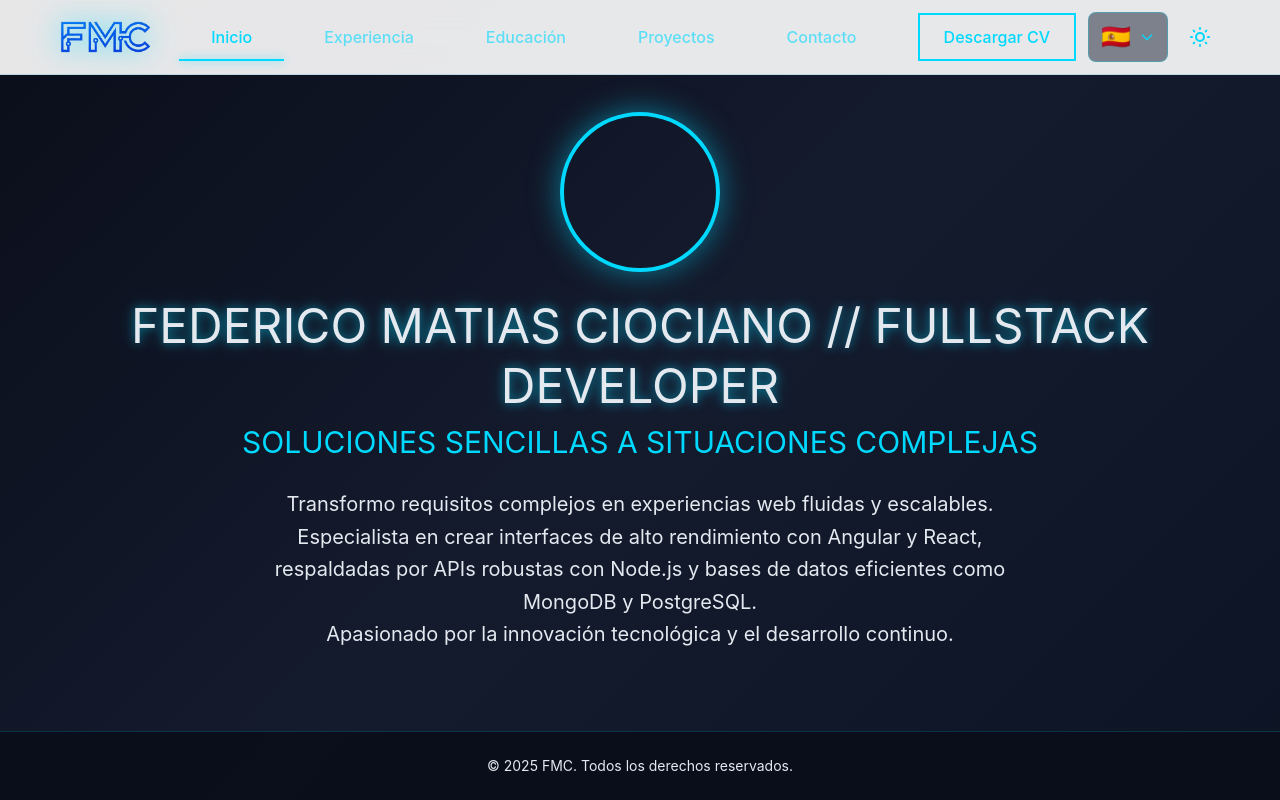
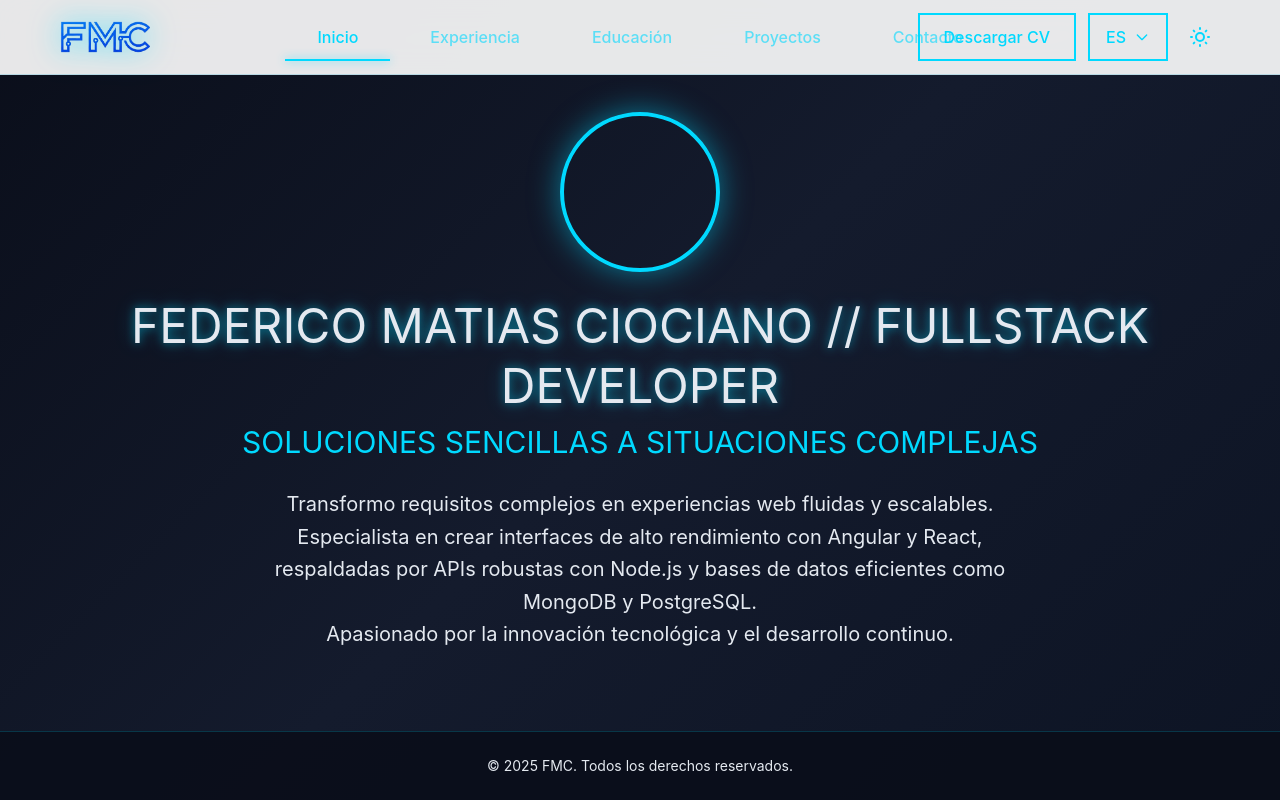
Before and after one commit to FedeMC90/portfolio, a Next.js app: page / in a window 1280 px wide. Built offline with nearby package versions, Linux system fonts and the light colour scheme; grey boxes are pictures that could not be loaded.

Commit message:
fix language switcher

```diff
--- a/components/LanguageSwitcher/LanguageSwitcher.tsx
+++ b/components/LanguageSwitcher/LanguageSwitcher.tsx
@@ -5,9 +5,12 @@ import { useTranslation, Language } from '@/contexts/LanguageContext';
 import { useState, useRef, useEffect } from 'react';
 
 const flags = {
-	es: '🇪🇸',
-	en: '🇺🇸',
-	pt: '🇧🇷',
+	// es: '🇪🇸',
+	// en: '🇺🇸',
+	// pt: '🇧🇷',
+	es: 'ES',
+	en: 'EN',
+	pt: 'PT',
 };
 
 const languageNames = {
@@ -46,10 +49,11 @@ export default function LanguageSwitcher() {
 				whileHover={{ scale: 1.05 }}
 				whileTap={{ scale: 0.95 }}
 				onClick={() => setIsOpen(!isOpen)}
-				className='flex items-center gap-2 px-3 py-2 rounded-lg border border-[var(--primary-cyan)]/30 hover:border-[var(--primary-cyan)] transition-colors bg-[var(--background-secondary)]/50'
+				// className='flex items-center gap-2 px-3 py-2 border border-[var(--primary-cyan)]/30 hover:border-[var(--primary-cyan)] transition-colors bg-[var(--background-secondary)]/50'
+				className='flex items-center gap-2 px-1 py-1.5 sm:px-4 sm:py-2 md:py-2.5 md:border-2 border-[var(--primary-cyan)] text-[var(--primary-cyan)] font-medium text-xs sm:text-sm md:text-base hover:bg-[var(--primary-cyan)]/10 transition-all whitespace-nowrap'
 				aria-label='Change language'
 			>
-				<span className='text-2xl'>{flags[language]}</span>
+				<span className='text-[var(--primary-cyan)]'>{flags[language]}</span>
 				<svg
 					className={`w-4 h-4 text-[var(--primary-cyan)] transition-transform ${isOpen ? 'rotate-180' : ''}`}
 					fill='none'
--- a/components/Navigation/Navigation.tsx
+++ b/components/Navigation/Navigation.tsx
@@ -6,6 +6,7 @@ import { useState } from 'react';
 import { useTheme } from '@/contexts/ThemeContext';
 import { useTranslation } from '@/contexts/LanguageContext';
 import LanguageSwitcher from '@/components/LanguageSwitcher/LanguageSwitcher';
+import ThemeToggle from '@/components/ThemeToggle/ThemeToggle';
 
 /**
  * Componente Navigation - Barra de navegación con botones
@@ -63,7 +64,7 @@ export default function Navigation({ activeSection, onSectionChange }: Navigatio
 						/>
 					</motion.div>
 					{/* Desktop Navigation - Hidden on mobile */}
-					<ul className='hidden md:flex flex-wrap justify-center gap-0.5 sm:gap-1 md:gap-2 flex-1 mx-2'>
+					<ul className='hidden md:flex flex-wrap justify-center gap-0.5 sm:gap-1 md:gap-2 absolute left-0 right-0 pointer-events-none'>
 						{sections.map((section, index) => (
 							<motion.li
 								key={section.id}
@@ -75,7 +76,7 @@ export default function Navigation({ activeSection, onSectionChange }: Navigatio
 									onClick={() => onSectionChange(section.id)}
 									whileHover={{ scale: 1.02 }}
 									whileTap={{ scale: 0.98 }}
-									className={`relative px-2 py-2 sm:px-3 sm:py-2 md:px-8 md:py-3 font-medium transition-all text-xs sm:text-sm md:text-base text-[var(--primary-cyan)] ${
+									className={`relative px-2 py-2 sm:px-3 sm:py-2 md:px-8 md:py-3 font-medium transition-all text-xs sm:text-sm md:text-base text-[var(--primary-cyan)] pointer-events-auto ${
 										activeSection === section.id ? 'opacity-100' : 'opacity-60 hover:opacity-100'
 									}`}
 								>
@@ -95,65 +96,42 @@ export default function Navigation({ activeSection, onSectionChange }: Navigatio
 							</motion.li>
 						))}
 					</ul>
-					{/* Botón Descargar CV - Desktop only */}
+
+					{/* Right side buttons group - Desktop only */}
+					<div className='hidden md:flex items-center gap-3'>
+						{/* Botón Descargar CV */}
 						<motion.a
 							href='/docs/Federico_Ciociano_Frontend.pdf'
 							download='Federico_Ciociano_Frontend.pdf'
 							whileHover={{ scale: 1.05 }}
 							whileTap={{ scale: 0.95 }}
-						className='hidden md:inline-block px-2 py-1.5 sm:px-4 sm:py-2 md:px-6 md:py-2.5 border-2 border-[var(--primary-cyan)] text-[var(--primary-cyan)] font-medium text-xs sm:text-sm md:text-base hover:bg-[var(--primary-cyan)]/10 transition-all whitespace-nowrap'
-						title='Descargar CV'
+							className='px-2 py-1.5 sm:px-4 sm:py-2 md:px-6 md:py-2.5 border-2 border-[var(--primary-cyan)] text-[var(--primary-cyan)] font-medium text-xs sm:text-sm md:text-base hover:bg-[var(--primary-cyan)]/10 transition-all whitespace-nowrap'
+							title={t.nav.downloadResume}
 						>
-						Descargar CV
+							{t.nav.downloadResume}
 						</motion.a>
-					{/* Language Switcher - Desktop only */}
-					<div className='hidden md:block ml-3'>
+
+						{/* Language Switcher */}
 						<LanguageSwitcher />
+
+						{/* Theme Toggle Button */}
+						<ThemeToggle />
 					</div>
-					{/* Theme Toggle Button - Desktop only */}
-					<motion.button
-						key={theme}
-						whileHover={{ scale: 1.1, rotate: 15 }}
-						whileTap={{ scale: 0.9 }}
-						onClick={toggleTheme}
-						suppressHydrationWarning
-						className='md:flex items-center justify-center w-10 h-10 ml-3 text-[var(--primary-cyan)] hover:bg-[var(--primary-cyan)]/10 rounded-full transition-all'
-						aria-label='Cambiar tema'
+
+					{/* Theme Toggle Button - Mobile */}
+					<div className='md:hidden'>
+						<ThemeToggle />
+					</div>
+
+					{/* Language Switcher */}
+					<motion.div
+						animate={{ opacity: 1, y: 0 }}
+						transition={{ delay: 0.4 }}
+						className='md:hidden'
 					>
-						<span suppressHydrationWarning>
-							{theme === 'dark' ? (
-								// Sol para modo oscuro
-								<svg
-									className='w-6 h-6'
-									fill='none'
-									stroke='currentColor'
-									viewBox='0 0 24 24'
-								>
-									<path
-										strokeLinecap='round'
-										strokeLinejoin='round'
-										strokeWidth={2}
-										d='M12 3v1m0 16v1m9-9h-1M4 12H3m15.364 6.364l-.707-.707M6.343 6.343l-.707-.707m12.728 0l-.707.707M6.343 17.657l-.707.707M16 12a4 4 0 11-8 0 4 4 0 018 0z'
-									/>
-								</svg>
-							) : (
-								// Luna para modo claro
-								<svg
-									className='w-6 h-6'
-									fill='none'
-									stroke='currentColor'
-									viewBox='0 0 24 24'
-								>
-									<path
-										strokeLinecap='round'
-										strokeLinejoin='round'
-										strokeWidth={2}
-										d='M20.354 15.354A9 9 0 018.646 3.646 9.003 9.003 0 0012 21a9.003 9.003 0 008.354-5.646z'
-									/>
-								</svg>
-							)}
-						</span>
-					</motion.button>{' '}
+						<LanguageSwitcher />
+					</motion.div>
+
 					{/* Hamburger Menu Button - Mobile only */}
 					<motion.button
 						whileHover={{ scale: 1.1 }}
@@ -253,17 +231,6 @@ export default function Navigation({ activeSection, onSectionChange }: Navigatio
 									))}
 								</nav>
 
-								{/* Language Switcher */}
-								<motion.div
-									initial={{ opacity: 0, y: 20 }}
-									animate={{ opacity: 1, y: 0 }}
-									transition={{ delay: 0.4 }}
-									className='mt-4'
-								>
-									<LanguageSwitcher />
-								</motion.div>
-
-								{/* CV Download Button */}
 								<motion.a
 									initial={{ opacity: 0, y: 20 }}
 									animate={{ opacity: 1, y: 0 }}
--- /dev/null
+++ b/components/ThemeToggle/ThemeToggle.tsx
@@ -0,0 +1,54 @@
+'use client';
+
+import { motion } from 'framer-motion';
+import { useTheme } from '@/contexts/ThemeContext';
+
+export default function ThemeToggle() {
+	const { theme, toggleTheme } = useTheme();
+
+	return (
+		<motion.button
+			key={theme}
+			whileHover={{ scale: 1.1, rotate: 15 }}
+			whileTap={{ scale: 0.9 }}
+			onClick={toggleTheme}
+			suppressHydrationWarning
+			className='flex items-center justify-center w-10 h-10 text-[var(--primary-cyan)] hover:bg-[var(--primary-cyan)]/10 rounded-full transition-all'
+			aria-label='Cambiar tema'
+		>
+			<span suppressHydrationWarning>
+				{theme === 'dark' ? (
+					// Sol para modo oscuro
+					<svg
+						className='w-6 h-6'
+						fill='none'
+						stroke='currentColor'
+						viewBox='0 0 24 24'
+					>
+						<path
+							strokeLinecap='round'
+							strokeLinejoin='round'
+							strokeWidth={2}
+							d='M12 3v1m0 16v1m9-9h-1M4 12H3m15.364 6.364l-.707-.707M6.343 6.343l-.707-.707m12.728 0l-.707.707M6.343 17.657l-.707.707M16 12a4 4 0 11-8 0 4 4 0 018 0z'
+						/>
+					</svg>
+				) : (
+					// Luna para modo claro
+					<svg
+						className='w-6 h-6'
+						fill='none'
+						stroke='currentColor'
+						viewBox='0 0 24 24'
+					>
+						<path
+							strokeLinecap='round'
+							strokeLinejoin='round'
+							strokeWidth={2}
+							d='M20.354 15.354A9 9 0 018.646 3.646 9.003 9.003 0 0012 21a9.003 9.003 0 008.354-5.646z'
+						/>
+					</svg>
+				)}
+			</span>
+		</motion.button>
+	);
+}
--- a/locales/en.ts
+++ b/locales/en.ts
@@ -5,6 +5,7 @@ export const en = {
 		projects: 'Projects',
 		education: 'Education',
 		contact: 'Contact',
+		downloadResume: 'Download resume',
 	},
 	home: {
 		title: 'FEDERICO MATIAS CIOCIANO',
--- a/locales/es.ts
+++ b/locales/es.ts
@@ -5,6 +5,7 @@ export const es = {
 		projects: 'Proyectos',
 		education: 'Educación',
 		contact: 'Contacto',
+		downloadResume: 'Descargar CV',
 	},
 	home: {
 		title: 'FEDERICO MATIAS CIOCIANO',
--- a/locales/pt.ts
+++ b/locales/pt.ts
@@ -5,6 +5,7 @@ export const pt = {
 		projects: 'Projetos',
 		education: 'Educação',
 		contact: 'Contato',
+		downloadResume: 'Baixar currículo',
 	},
 	home: {
 		title: 'FEDERICO MATIAS CIOCIANO',
```
Lines whose indentation alone changed are shown as unchanged.
